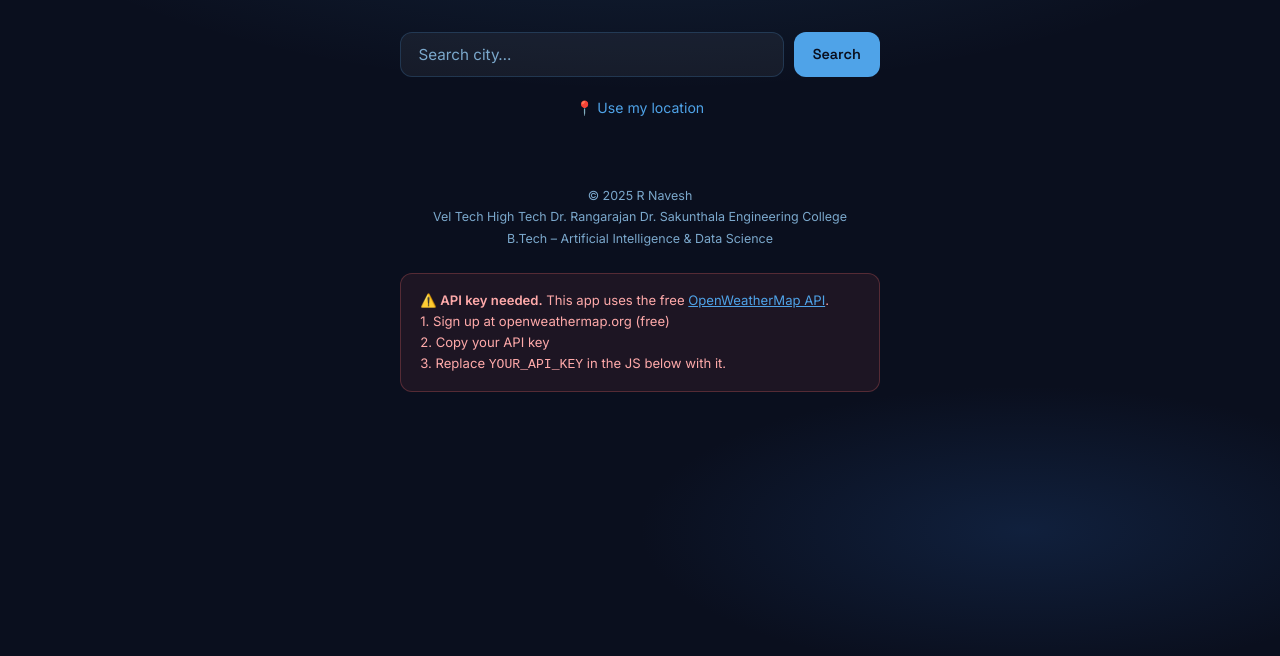
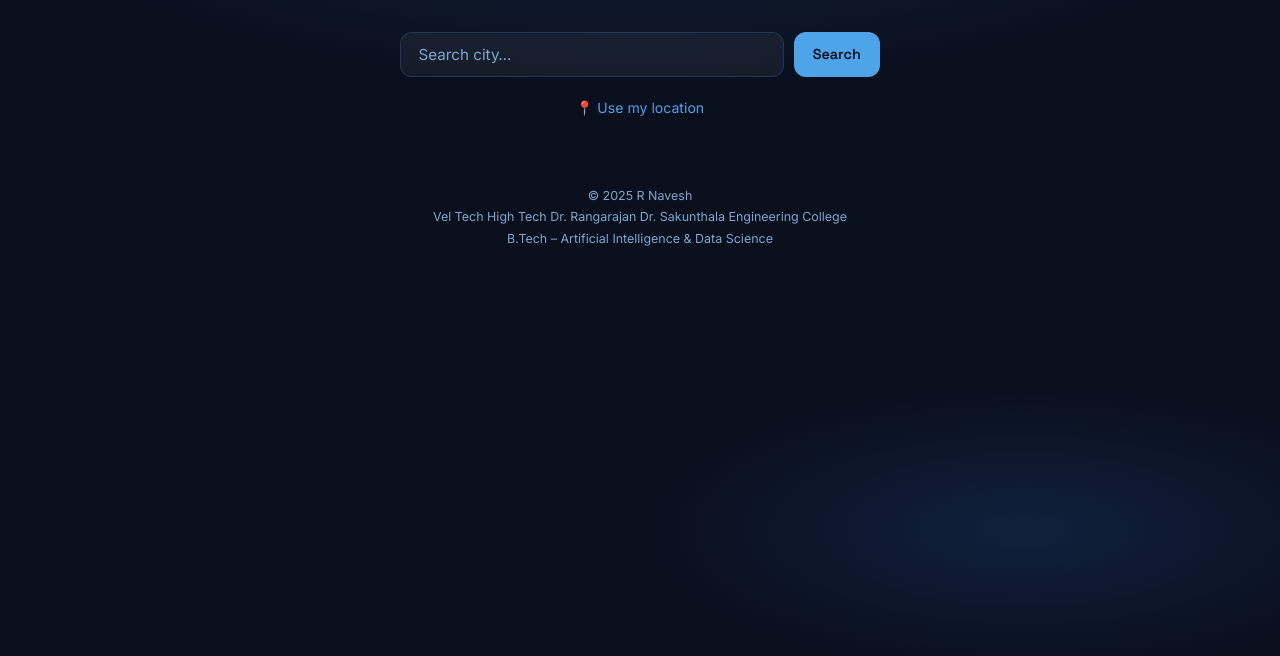
Before and after one commit to rnavesh2007/weatherpredictor, a plain HTML site: page index.html in a window 1280 px wide. Shown: the part 110-766 px from the top of the page. Drawn offline with Linux system fonts and the light colour scheme.

Commit message:
Update OpenWeatherMap API key in index.html

```diff
--- a/index.html
+++ b/index.html
@@ -392,7 +392,7 @@
 
 <script>
   // ── PASTE YOUR OPENWEATHERMAP API KEY HERE ──
-  const API_KEY = 'YOUR_API_KEY';
+  const API_KEY = '801c61a05b7004e44b02a2178b45b386';
   const BASE    = 'https://api.openweathermap.org/data/2.5';
 
   let currentUnit = 'C';
```
